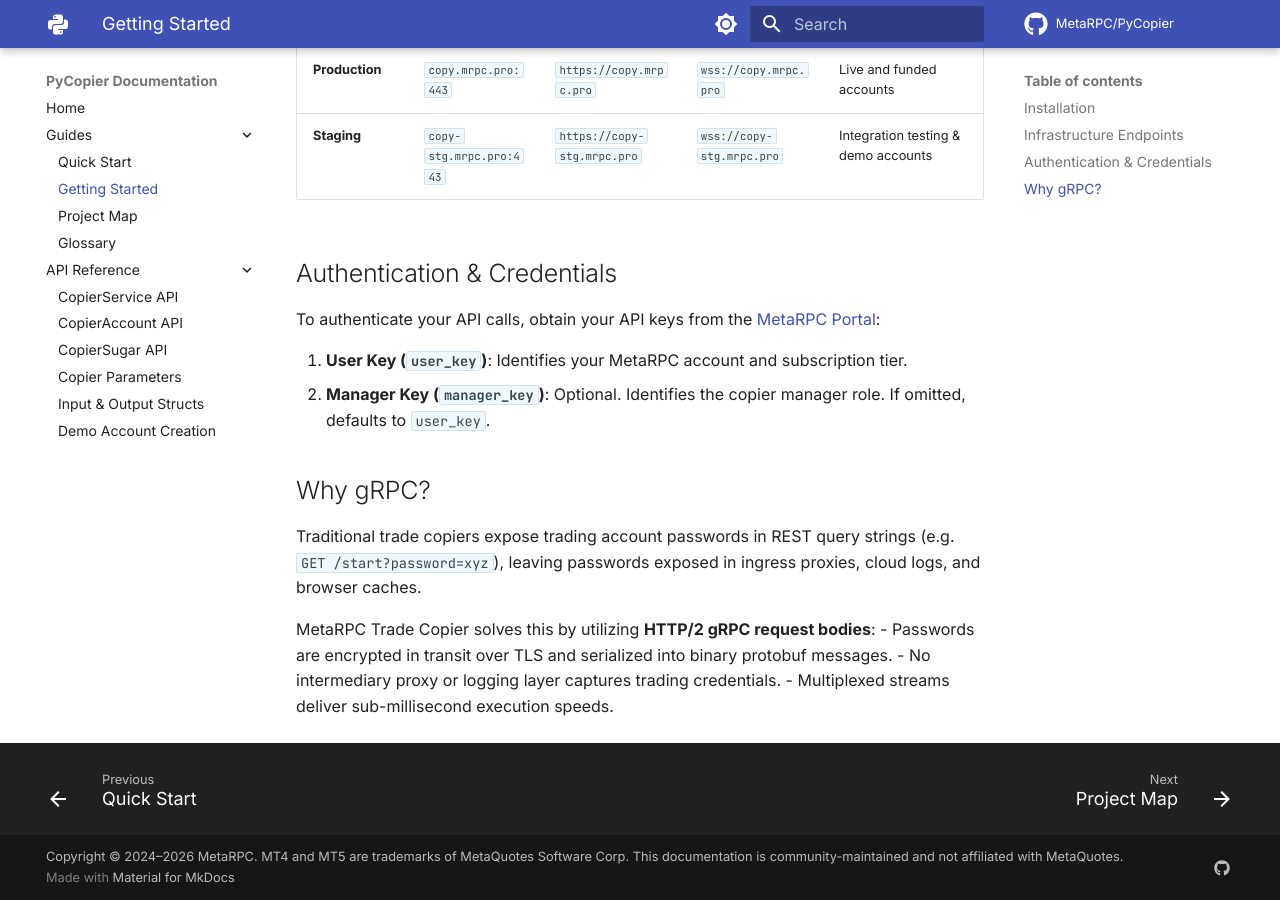
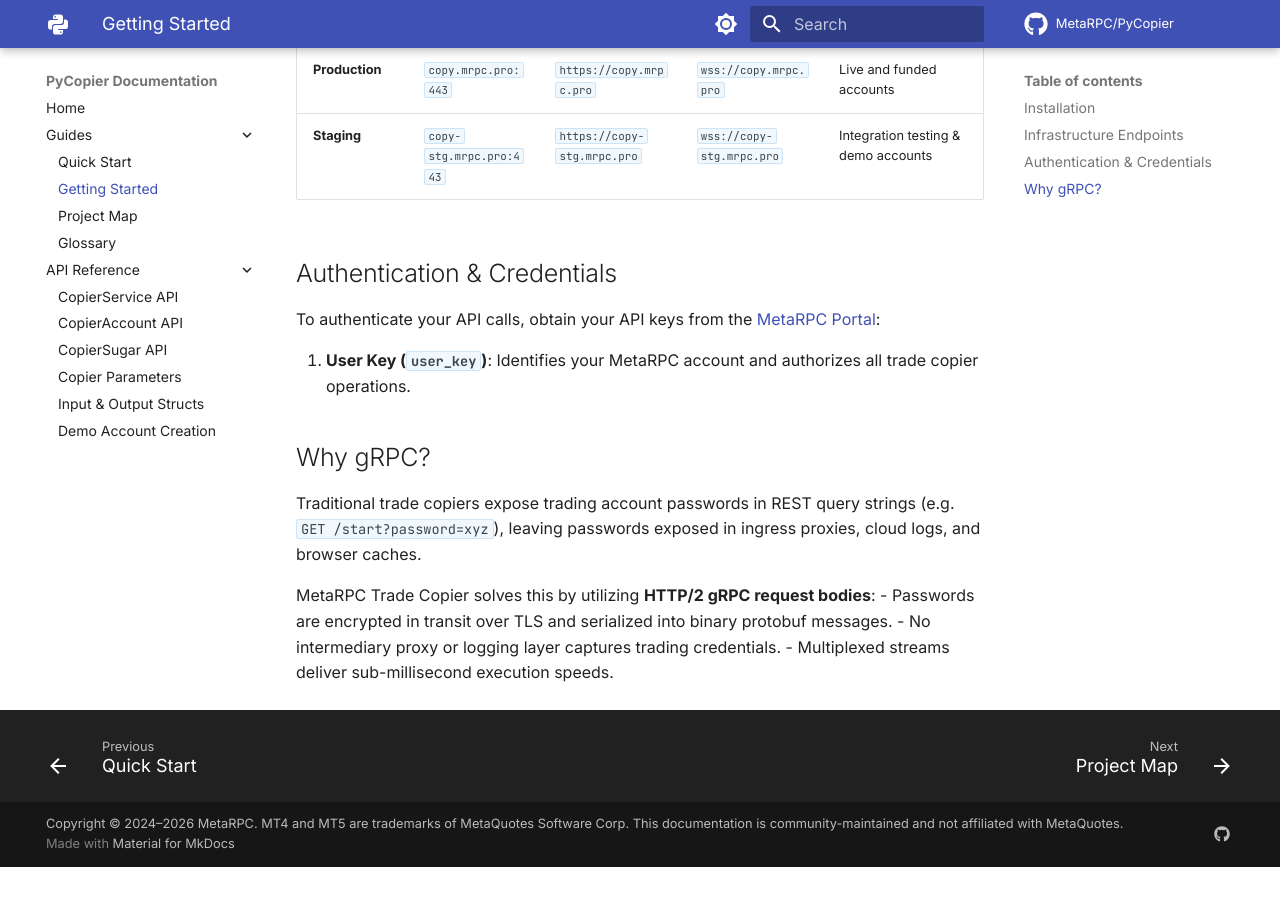
Before and after one commit to MetaRPC/PyCopier, an MkDocs documentation site: the page built from docs/All_Guides/GETTING_STARTED.md, in a window 1280 px wide and 900 px high, scrolled down 559 px. Built offline with MkDocs 1.6.1 and Material for MkDocs 9.7.7, drawn with Linux system fonts in a browser that asks for light colours; comment, search, counter and statistics services are not loaded; after the commit the page ends 1426 px from its top, so only the background shows below that.

Commit message:
refactor(sdk): remove manager_key from metadata header and docs

```diff
--- a/docs/All_Guides/GETTING_STARTED.md
+++ b/docs/All_Guides/GETTING_STARTED.md
@@ -23,8 +23,7 @@
 
 To authenticate your API calls, obtain your API keys from the [MetaRPC Portal](https://mrpc.pro/portal):
 
-1. **User Key (`user_key`)**: Identifies your MetaRPC account and subscription tier.
-2. **Manager Key (`manager_key`)**: Optional. Identifies the copier manager role. If omitted, defaults to `user_key`.
+1. **User Key (`user_key`)**: Identifies your MetaRPC account and authorizes all trade copier operations.
 
 ## Why gRPC?
 
```
Also changed, not shown: docs/API_Reference/CopierAccount.md (+1 -2 lines), docs/API_Reference/Copier_Parameters.md (+0 -1 lines), docs/API_Reference/Input_Output_Structs.md (+1 -1 lines), site/API_Reference/CopierAccount/index.html, site/API_Reference/Copier_Parameters/index.html, site/API_Reference/Input_Output_Structs/index.html, site/All_Guides/GETTING_STARTED/index.html, site/search/search_index.json, site/sitemap.xml, 2 other files.
